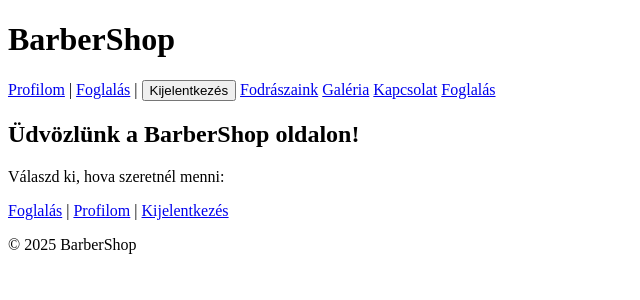
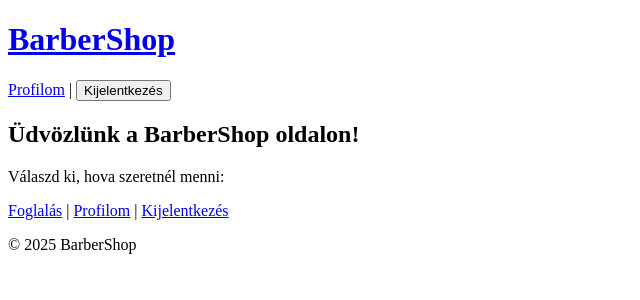
Before and after one commit to ropi0955/BarberTest, a Django app: page / in a window 1280 px wide. Shown: the top 300 px of the page, without its empty margins (0-640 px from the left). Run offline with Django 5.2, Linux system fonts and the light colour scheme; a user stored in the database is signed in.

Commit message:
homepage modify

```diff
--- a/BarberShopTest/bookings/templates/base.html
+++ b/BarberShopTest/bookings/templates/base.html
@@ -7,23 +7,26 @@
 </head>
 <body>
     <header>
-        <h1>BarberShop</h1>
+        <h1>
+            <nav>
+                <a href="{% url 'login' %}">BarberShop</a>
+            </nav>
+        </h1>
         <nav>
             {% if user.is_authenticated %}
                 <a href="{% url 'profile' %}">Profilom</a> |
-                <a href="{% url 'book_appointment' %}">Foglalás</a> |
                 <form method="post" action="{% url 'logout' %}" style="display:inline;">
                     {% csrf_token %}
                     <button type="submit">Kijelentkezés</button>
                 </form>
             {% else %}
                 <a href="{% url 'login' %}">Bejelentkezés</a> |
-                <a href="{% url 'register' %}">Regisztráció</a>
+                <a href="{% url 'register' %}">Regisztráció</a> |
+                <a href="{% url 'book_appointment' %}">Foglalás</a> |
+                <a href="{% url 'barbers' %}">Fodrászaink</a> |
+                <a href="{% url 'gallery' %}">Galéria</a> |
+                <a href="{% url 'contact' %}">Kapcsolat</a> |
             {% endif %}
-            <a href="{% url 'barbers' %}">Fodrászaink</a>
-            <a href="{% url 'gallery' %}">Galéria</a>
-            <a href="{% url 'contact' %}">Kapcsolat</a>
-            <a href="{% url 'book_appointment' %}">Foglalás</a>
         </nav>
     </header>
 
```
